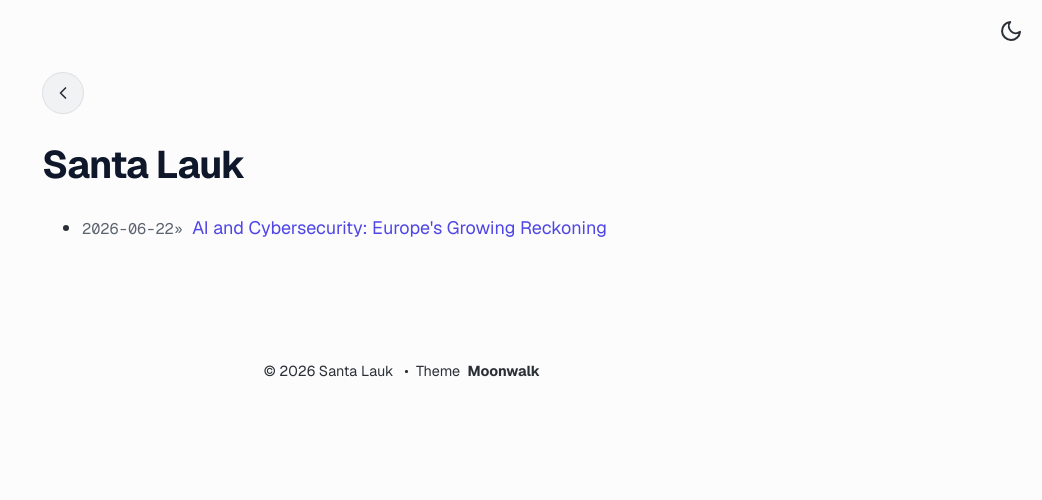
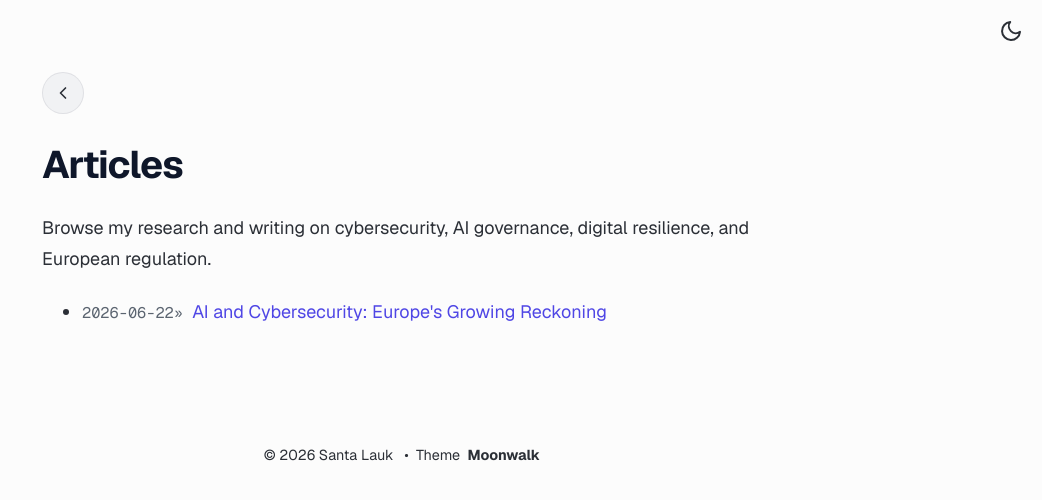
Before and after one commit to SantaLauk/santalauk.github.io, a Jekyll site: the page built from blog.html, in a window 1280 px wide. Shown: the top 500 px of the page, without its empty margins (238-1280 px from the left). Built offline with Jekyll 4.4.1, drawn with Linux system fonts in a browser that asks for light colours.

Commit message:
Update blog.html

```diff
--- a/_layouts/blog.html
+++ b/_layouts/blog.html
@@ -8,7 +8,8 @@ layout: default
 </a>
 
 <header>
-  <h1>{{ site.title }}</h1>
+  <h1>Articles</h1>
+  <p>Browse my research and writing on cybersecurity, AI governance, digital resilience, and European regulation.</p>
 </header>
 
 {% include post_list.html %}
```
